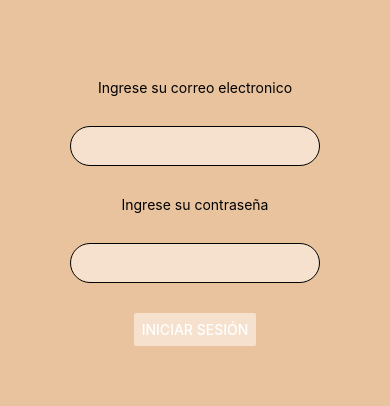
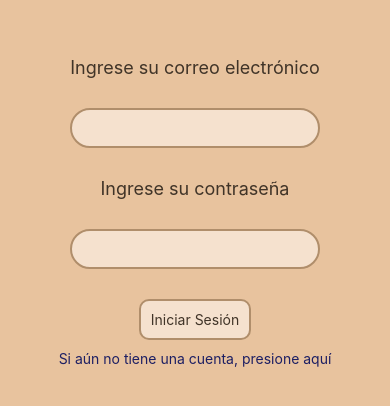
Before and after one commit to Simon2301/proyectofinal, a React Native app: screen / in a window 390 px wide. Shown: the part 210-616 px from the top of the page. Built offline with nearby package versions, Linux system fonts and the light colour scheme.

Commit message:
Inicio Sesion Front terminado

```diff
--- a/App.js
+++ b/App.js
@@ -1,25 +1,44 @@
+import React from 'react';
 import { StatusBar } from 'expo-status-bar';
-import reacteact from 'react';
-import { StyleSheet, Text, View } from 'react-native';
+import { StyleSheet, Text, View, TouchableOpacity } from 'react-native';
+import { NavigationContainer } from '@react-navigation/native';
+import { createNativeStackNavigator } from '@react-navigation/native-stack';
 import Formulario from "./src/components/Formulario";
-import BtnIniciar from "./src/components/BtnIniciar"
+import BtnIniciar from "./src/components/BtnIniciar";
+import HomeScreen from "./src/screens/HomeScreen";
+import RegistroScreen from "./src/screens/RegistroScreen"; // Asegúrate de que la ruta sea correcta
+
+const Stack = createNativeStackNavigator();
 
 export default function App() {
-    return(
-    <View style={styles.container}>
-      <Text>Ingrese su correo electronico</Text>
-      <Formulario />
+  return (
+    <NavigationContainer>
+      <Stack.Navigator initialRouteName="Login">
+        <Stack.Screen name="Login" options={{ headerShown: false }}>
+          {({ navigation }) => (
+            <View style={styles.container}>
+              <Text style={styles.letra}>Ingrese su correo electrónico</Text>
+              <Formulario />
 
-      <Text>Ingrese su contraseña</Text>
-      <Formulario />
+              <Text style={styles.letra}>Ingrese su contraseña</Text>
+              <Formulario />
 
-      <BtnIniciar />
-      <StatusBar style="auto"/>
-    </View>
+              <BtnIniciar />
+
+              <TouchableOpacity onPress={() => navigation.navigate('Registro')}>
+                <Text style={styles.letraReg}>Si aún no tiene una cuenta, presione aquí</Text>
+              </TouchableOpacity>
+
+              <StatusBar style="auto" />
+            </View>
+          )}
+        </Stack.Screen>
+        <Stack.Screen name="Home" component={HomeScreen} options={{ headerShown: false }} />
+        <Stack.Screen name="Registro" component={RegistroScreen} options={{ headerShown: false }} />
+      </Stack.Navigator>
+    </NavigationContainer>
   );
 }
-
-
 
 const styles = StyleSheet.create({
   container: {
@@ -28,4 +47,11 @@ const styles = StyleSheet.create({
     alignItems: "center",
     justifyContent: "center",
   },
+  letra: {
+    color: '#403428',
+    fontSize: 18,
+  },
+  letraReg: {
+    color: '#1d1f63',
+  },
 });
--- a/src/components/BtnIniciar.js
+++ b/src/components/BtnIniciar.js
@@ -1,29 +1,50 @@
-import React from 'react';
-import {  StyleSheet,
-    Button,
-    View,
-    SafeAreaView,} from 'react-native';
+import React, { useState } from 'react';
+import { SafeAreaView, Text, StyleSheet, TouchableOpacity } from 'react-native';
+import { useNavigation } from '@react-navigation/native';
 
+const BtnIniciar = () => {
+  const navigation = useNavigation();
+  const [opacity, setOpacity] = useState(1);
 
-const Separator = () => <View style={styles.separator} />;
+  const handlePressIn = () => {
+    setOpacity(0.5);
+  };
 
-const App = () => (
-  <SafeAreaView>
-<Button style={styles.btn}
-  title="Iniciar Sesión"
-  color="#f5e1ce"
+  const handlePressOut = () => {
+    setOpacity(1);
+  };
 
-/>
-    </SafeAreaView>);
+  const handlePress = () => {
+    navigation.navigate('Home'); // Navega a la nueva pantalla Home
+  };
 
-
+  return (
+    <SafeAreaView style={styles.container}>
+      <TouchableOpacity
+        style={[styles.button, { opacity }]}
+        onPressIn={handlePressIn}
+        onPressOut={handlePressOut}
+        onPress={handlePress}
+      >
+        <Text style={styles.buttonText}>Iniciar Sesión</Text>
+      </TouchableOpacity>
+    </SafeAreaView>
+  );
+};
 
 const styles = StyleSheet.create({
-    btn: {
-      flex: 1,
-      justifyContent: 'center',
-      borderRadius: 20,
-    },
+  button: {
+    backgroundColor: '#f5e1ce',
+    padding: 10,
+    borderRadius: 10,
+    borderColor: '#b08e6b',
+    borderWidth: 2,
+    marginBottom: 10,
+  },
+  buttonText: {
+    color: '#403428',
+    textAlign: 'center',
+  },
 });
 
-export default App;
+export default BtnIniciar;
--- a/src/components/Formulario.js
+++ b/src/components/Formulario.js
@@ -22,11 +22,12 @@ const styles = StyleSheet.create({
     height: 40,
     width: 250,
     margin: 12,
-    borderWidth: 1,
+    borderWidth: 2,
     padding: 10,
-    radius: 20,
+    radius: 15,
     borderRadius: 20,
     backgroundColor: "#f5e1ce",
+    borderColor:  '#b08e6b',
     marginVertical: 30
   },
 });
--- /dev/null
+++ b/src/screens/HomeScreen.js
@@ -0,0 +1,25 @@
+import React from 'react';
+import { View, Text, StyleSheet } from 'react-native';
+
+const HomeScreen = () => {
+  return (
+    <View style={styles.container}>
+      <Text style={styles.text}>Bienvenido a la Home!</Text>
+    </View>
+  );
+};
+
+const styles = StyleSheet.create({
+  container: {
+    flex: 1,
+    justifyContent: 'center',
+    alignItems: 'center',
+    backgroundColor: '#e8c39e',
+  },
+  text: {
+    fontSize: 24,
+    color: '#403428',
+  },
+});
+
+export default HomeScreen;
--- /dev/null
+++ b/src/screens/RegistroScreen.js
@@ -0,0 +1,29 @@
+// src/screens/RegistroScreen.js
+
+import React from 'react';
+import { View, Text, StyleSheet } from 'react-native';
+import Formulario from "../components/Formulario"; // Asegúrate de que esta ruta sea correcta
+
+const RegistroScreen = () => {
+  return (
+    <View style={styles.container}>
+      <Text style={styles.text}>Pantalla de Registro</Text>
+      <Formulario /> {/* Aquí llamas al componente directamente */}
+    </View>
+  );
+};
+
+const styles = StyleSheet.create({
+  container: {
+    flex: 1,
+    alignItems: 'center',
+    justifyContent: 'center',
+    backgroundColor: '#e8c39e',
+  },
+  text: {
+    fontSize: 24,
+    color: '#403428',
+  },
+});
+
+export default RegistroScreen;
```
Also changed, not shown: package.json (+8 -1 lines), 1 other file (tests, documents, lock files or other folders).
